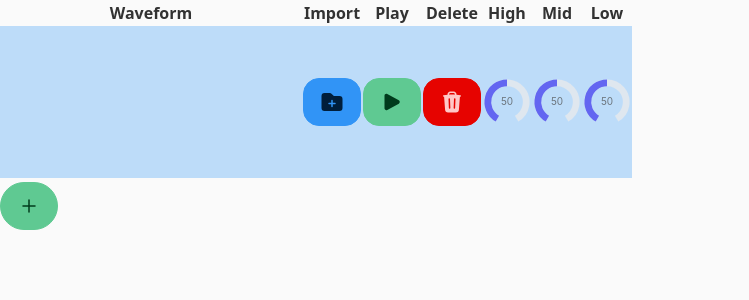
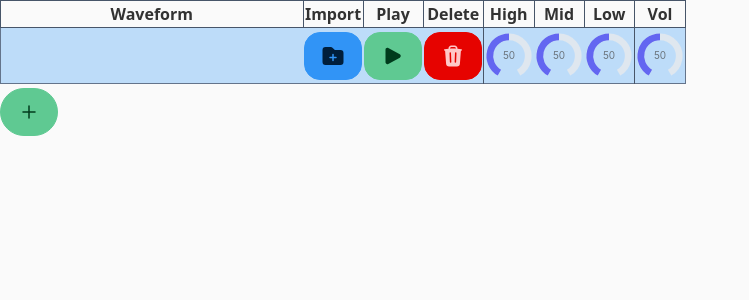
Before and after one commit to Incosomi/AVT_Incosomi, a Next.js app in the folder avt_incosomi/: page /dj in a window 1280 px wide. Both pictures are taken after a click on the button 29 px from the left and 54 px from the top of the page. Shown: the top 300 px of the page, without its empty margins (0-749 px from the left). Built offline with nearby package versions, Linux system fonts and the light colour scheme.

Commit message:
table styling

```diff
--- a/avt_incosomi/components/playerArea.js
+++ b/avt_incosomi/components/playerArea.js
@@ -16,7 +16,7 @@ export default function PlayerArea() {
     };
 
     return (<div id="PlayerArea">
-        <table className="table-auto">
+        <table className="table-auto border-collapse border border-slate-500">
             <thead>
             <tr>
                 <th>Waveform</th>
@@ -26,6 +26,7 @@ export default function PlayerArea() {
                 <th>High</th>
                 <th>Mid</th>
                 <th>Low</th>
+                <th>Vol</th>
             </tr>
             </thead>
             <tbody>
@@ -33,6 +34,7 @@ export default function PlayerArea() {
                 <PlayerBar key={barId} id={barId} deleteHandler={() => handleDeletePlayerBar(barId)}/>))}
             </tbody>
         </table>
+
         <button className="my-1 rounded-full btn btn-success" onClick={handleAddPlayerBar}>
             <PlusSmallIcon className="h-6 w-6"/>
         </button>
--- a/avt_incosomi/components/playerBar.js
+++ b/avt_incosomi/components/playerBar.js
@@ -77,7 +77,7 @@ export default function PlayerBar(props) {
     return (
         <tr id="THISDivRef" className="bg-info/30">
             <td>
-                <canvas id="waveform" className="h-max rounded-l-2xl" ref={canvasRef} width={300}/>
+                <canvas id="waveform" className="rounded-l-2xl" ref={canvasRef} width={300} height={53}/>
             </td>
             <td>
                 <label id="import" className="h-auto btn btn-info">
@@ -97,10 +97,10 @@ export default function PlayerBar(props) {
                     <TrashIcon className="h-6 w-6"/>
                 </button>
             </td>
-            <td><KnobComponent id="high" knobSize={48} text="TREBBLE"></KnobComponent></td>
+            <td className="border-l border-slate-600"><KnobComponent id="high" knobSize={48} text="TREBBLE"></KnobComponent></td>
             <td><KnobComponent id="mid" knobSize={48} text="MID"></KnobComponent></td>
-            <td><KnobComponent id="low" knobSize={48} text="BASS"></KnobComponent></td>
-
+            <td className="border-r border-slate-600"><KnobComponent id="low" knobSize={48} text="BASS"></KnobComponent></td>
+            <td><KnobComponent id="vol" knobSize={48} text="VOL"></KnobComponent></td>
 
         </tr>
     );
--- a/avt_incosomi/styles/globals.css
+++ b/avt_incosomi/styles/globals.css
@@ -1,3 +1,7 @@
 @tailwind base;
 @tailwind components;
 @tailwind utilities;
+
+th{
+    @apply border border-slate-600;
+}
```
